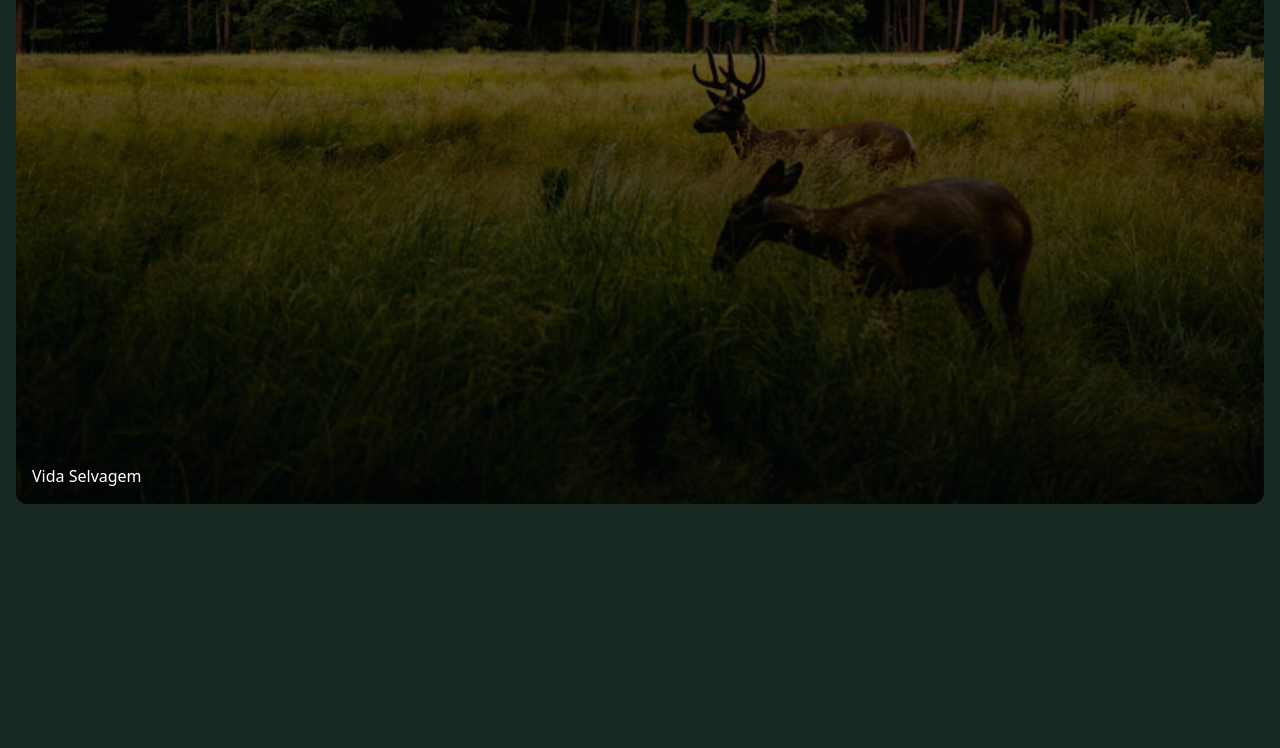
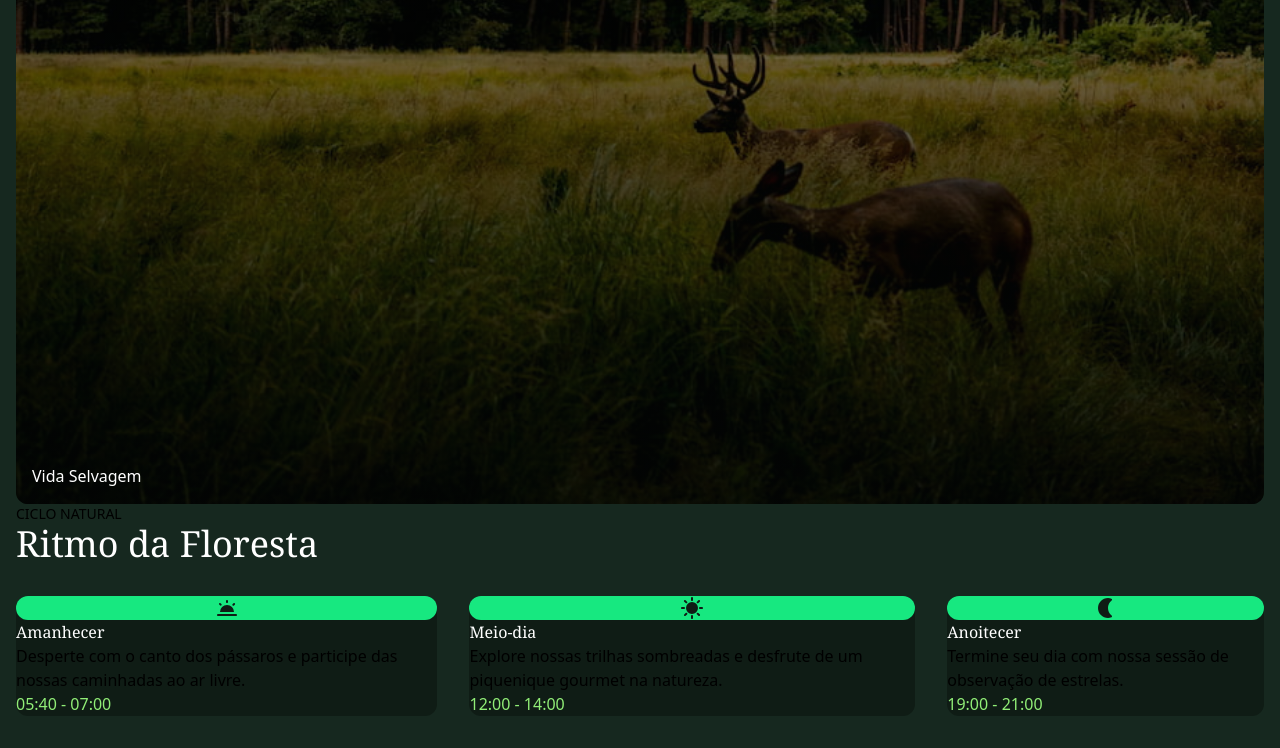
Before and after one commit to DavidGBbr/forest, a website: page src/index.html in a window 1280 px wide. Shown: the part 9054-9802 px from the top of the page. Drawn offline with Linux system fonts and the light colour scheme.

Commit message:
feat: ciclo natural

```diff
--- a/src/index.html
+++ b/src/index.html
@@ -333,5 +333,67 @@
         </div>
       </div>
     </section>
+
+    <section
+      class="container bg-[url('./img/padrao.svg')] bg-contain bg-center bg-no-repeat mb-12 sm:mb-16 sm:py-16"
+    >
+      <p
+        class="mb-4 text-center text-verde-200 uppercase tracking-widest text-sm"
+      >
+        Ciclo Natural
+      </p>
+      <h2
+        class="mb-8 mx-auto font-serif text-balance text-center max-w-screen-md text-white text-4xl sm:text-6xl"
+      >
+        Ritmo da Floresta
+      </h2>
+
+      <div class="flex flex-col gap-4 sm:flex-row sm:gap-8">
+        <div
+          class="grid flex-1 gap-4 bg-verde-900 p-6 sm:p-8 rounded-xl transition-transform sm:hover:-translate-y-2"
+        >
+          <div
+            class="bg-verde-400 rounded-full size-10 flex items-center justify-center"
+          >
+            <img src="./img/manha.svg" alt="" />
+          </div>
+          <h3 class="font-serif text-2xl text-white">Amanhecer</h3>
+          <p class="text-gray-400">
+            Desperte com o canto dos pássaros e participe das nossas caminhadas
+            ao ar livre.
+          </p>
+          <span class="text-verde-300">05:40 - 07:00</span>
+        </div>
+        <div
+          class="grid flex-1 gap-4 bg-verde-900 p-6 sm:p-8 rounded-xl transition-transform sm:translate-y-12 sm:hover:translate-y-10"
+        >
+          <div
+            class="bg-verde-400 rounded-full size-10 flex items-center justify-center"
+          >
+            <img src="./img/dia.svg" alt="" />
+          </div>
+          <h3 class="font-serif text-2xl text-white">Meio-dia</h3>
+          <p class="text-gray-400">
+            Explore nossas trilhas sombreadas e desfrute de um piquenique
+            gourmet na natureza.
+          </p>
+          <span class="text-verde-300">12:00 - 14:00</span>
+        </div>
+        <div
+          class="grid flex-1 gap-4 bg-verde-900 p-6 sm:p-8 rounded-xl transition-transform sm:hover:-translate-y-2"
+        >
+          <div
+            class="bg-verde-400 rounded-full size-10 flex items-center justify-center"
+          >
+            <img src="./img/noite.svg" alt="" />
+          </div>
+          <h3 class="font-serif text-2xl text-white">Anoitecer</h3>
+          <p class="text-gray-400">
+            Termine seu dia com nossa sessão de observação de estrelas.
+          </p>
+          <span class="text-verde-300">19:00 - 21:00</span>
+        </div>
+      </div>
+    </section>
   </body>
 </html>
```
